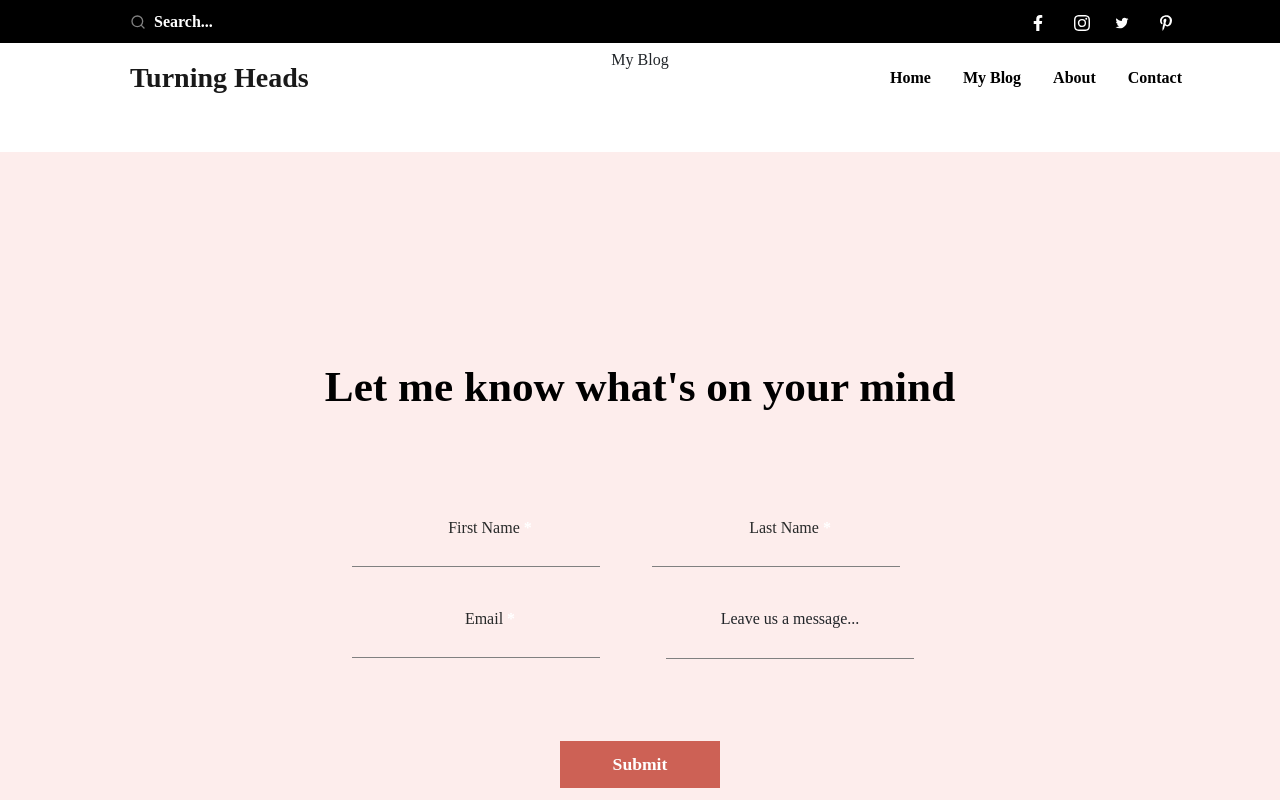
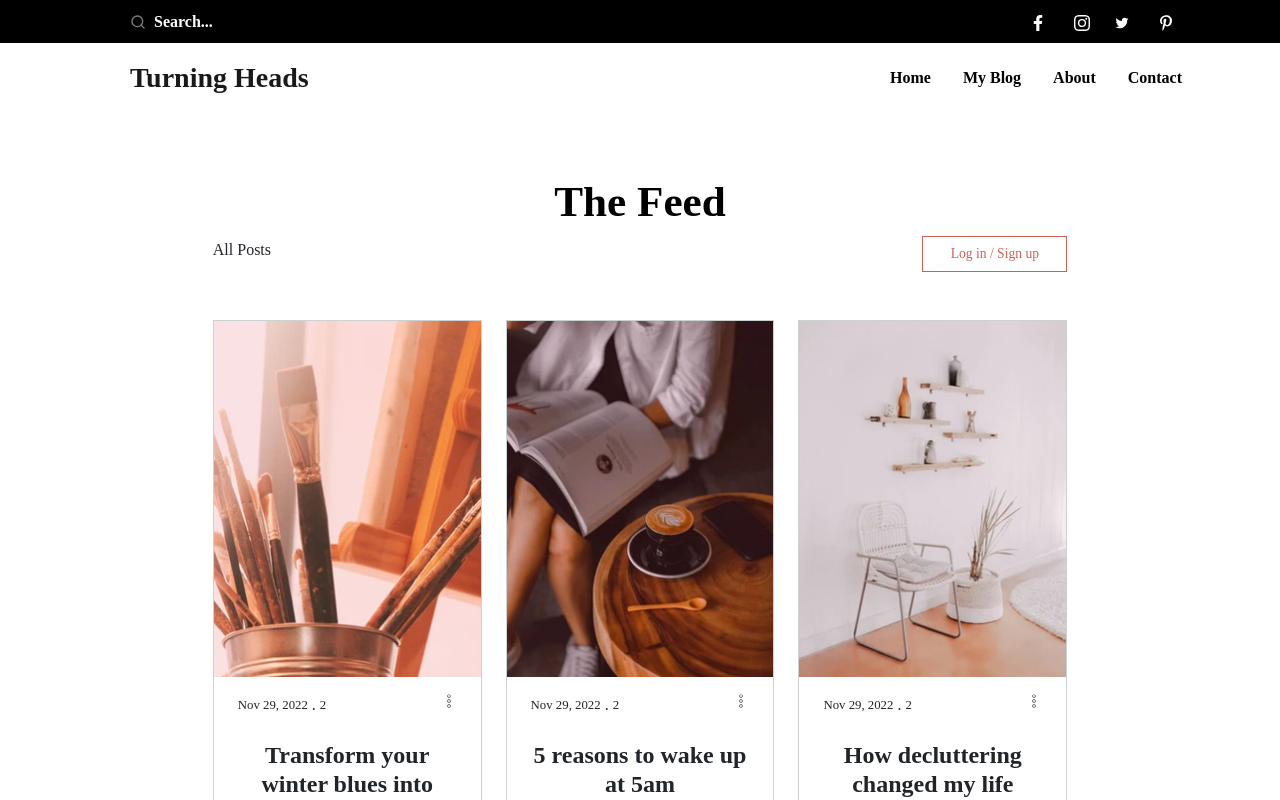
Before and after one commit to abel254/personal-blog, a React (Create React App) app: page /myblog in a window 1280 px wide. Shown: the top 800 px of the page. Built offline with nearby package versions, Linux system fonts and the light colour scheme.

Commit message:
blog component

```diff
--- a/package.json
+++ b/package.json
@@ -14,7 +14,7 @@
     "react": "^18.2.0",
     "react-bootstrap": "^2.7.2",
     "react-dom": "^18.2.0",
-    "react-icons": "^4.7.1",
+    "react-icons": "^4.8.0",
     "react-router-dom": "^6.8.1",
     "react-scripts": "5.0.1",
     "typescript": "^4.9.5",
--- /dev/null
+++ b/src/components/blogComponents/blogPage/BlogPage.css
@@ -0,0 +1,57 @@
+.blog-page {
+  margin-top: 11em;
+}
+.blog-page h1 {
+  text-align: center;
+  font-size: 2.7rem;
+  color: black;
+  font-weight: bold;
+}
+.blog-page .blog-content {
+  padding: 0 13.3em;
+}
+.blog-page .posts {
+  display: flex;
+  align-items: center;
+  justify-content: space-between;
+}
+.blog-page .posts h6:hover{
+    color: var(--primary-color);
+    cursor: pointer;
+}
+.blog-page .posts button{
+    padding: .5em 2em;
+    font-size: .85rem;
+    color: var(--primary-color);
+    background-color: transparent;
+    border: 1px solid var(--primary-color);
+}
+.blog-page .posts button:active{
+    background-color: lightgrey;
+}
+
+@media screen and (max-width: 1100px){
+  .blog-page .blog-content{
+    padding: 0 6em;
+  }
+}
+
+@media screen and (max-width: 767px){
+  .blog-page {
+    margin-top: 2em;
+  }
+}
+
+@media screen and (max-width: 480px) {
+  .blog-page {
+    margin-top: 1em;
+  }
+  .blog-page h1{
+    text-align: left;
+    font-size: 2rem;
+    margin-left: .5em;
+  }
+  .blog-page .blog-content{
+    padding: 0 1em;
+  }
+}
--- /dev/null
+++ b/src/components/blogComponents/blogPage/BlogPage.tsx
@@ -0,0 +1,31 @@
+import React from "react";
+import { Container, Row } from "react-bootstrap";
+import "./BlogPage.css";
+import blogs from '../../../data/blog-items.json'
+import MainBlogComponent from "../mainBlogComponent/MainBlogComponent";
+
+function BlogPage() {
+  return (
+    <section className="blog-page">
+      <h1>The Feed</h1>
+
+
+        <div className="blog-content">
+          <div className="posts">
+            <h6>All Posts</h6>
+            <button>Log in / Sign up</button>
+          </div>
+          <Row className="gx-4 mt-5">
+            {
+                blogs.map(blogItems => {
+                    return <MainBlogComponent key={blogItems.id} {...blogItems}/>
+                })
+            }
+          </Row>
+        </div>
+
+    </section>
+  );
+}
+
+export default BlogPage;
--- /dev/null
+++ b/src/components/blogComponents/mainBlogComponent/MainBlogComponent.css
@@ -0,0 +1,37 @@
+.blog {
+  border: 1px solid #ccd1d1;
+}
+.blog .blog-image {
+  width: 100%;
+  height: 100%;
+}
+.blog .blog-image img {
+  width: 100%;
+  height: 100%;
+}
+.blog-info {
+  padding: 1em 1.5em;
+}
+.top {
+  display: flex;
+  justify-content: space-between;
+}
+.date,
+.time {
+  font-size: 0.8rem;
+  margin: 0;
+  padding: 0;
+}
+.info-content h4 {
+  font-weight: bold;
+}
+.info-content .description {
+  letter-spacing: 0.07em;
+}
+
+@media screen and (max-width: 480px){
+    .blog {
+        border: none;
+        border-bottom: 1px solid #ccd1d1;
+      }
+}
--- /dev/null
+++ b/src/components/blogComponents/mainBlogComponent/MainBlogComponent.tsx
@@ -0,0 +1,35 @@
+import React from 'react'
+import { Col } from 'react-bootstrap'
+import { BlogComponentProps } from '../../../props/Blog.type'
+import './MainBlogComponent.css'
+import {CiMenuKebab} from 'react-icons/ci'
+
+
+function MainBlogComponent({date, time, title, description, image}: BlogComponentProps) {
+  return (
+      <Col sm={12} md={6} lg={4} className='mb-4'>
+       <div className="blog">
+       <div className="blog-image">
+            <img src={image} alt="blog image" />
+        </div>
+        <div className="blog-info">
+            <div className="top">
+                <div className="date-time d-flex mb-4">
+                    <p className="date me-1">{date}</p>
+                    <span>.</span>
+                    <p className="time ms-1">{time}</p>
+                </div>
+                <CiMenuKebab/>
+            </div>
+            <div className="info-content">
+                <h4>{title}</h4>
+                <p className="description">{description}...</p>
+            </div>
+        </div>
+       </div>
+      </Col>
+
+  )
+}
+
+export default MainBlogComponent
--- a/src/components/homeComponents/blogCompoment/BlogComponent.css
+++ b/src/components/homeComponents/blogCompoment/BlogComponent.css
@@ -45,7 +45,7 @@
 
 @media screen and (max-width: 767px){
   .blog-container{
-    height: 70vh;
+    height: 72vh;
     width: 100%;
   }
  .blog-row .image{
--- a/src/data/blog-items.json
+++ b/src/data/blog-items.json
@@ -61,7 +61,7 @@
         "time": 2,
         "title": "Starting fresh: New Year resolutions",
         "description": "Create a blog post subtitle that summarizes your post in a few short, punchy sentences and",
-        "image": "../img/blog8.webp"
+        "image": "../img/blog8.gif"
     },
     {
         "id": 9,
--- a/src/pages/MyBlog.tsx
+++ b/src/pages/MyBlog.tsx
@@ -1,10 +1,9 @@
 import React from 'react'
+import BlogPage from '../components/blogComponents/blogPage/BlogPage'
 
 function MyBlog() {
   return (
-    <div className='mt-5'>
-      My Blog
-    </div>
+      <BlogPage/>
   )
 }
 
```
Also changed, not shown: src/components/homeComponents/blogCompoment/BlogComponent.tsx (+1 -8 lines), src/props/Blog.type.ts (added, +9 -0 lines), 1 other file (tests, documents, lock files or other folders).
